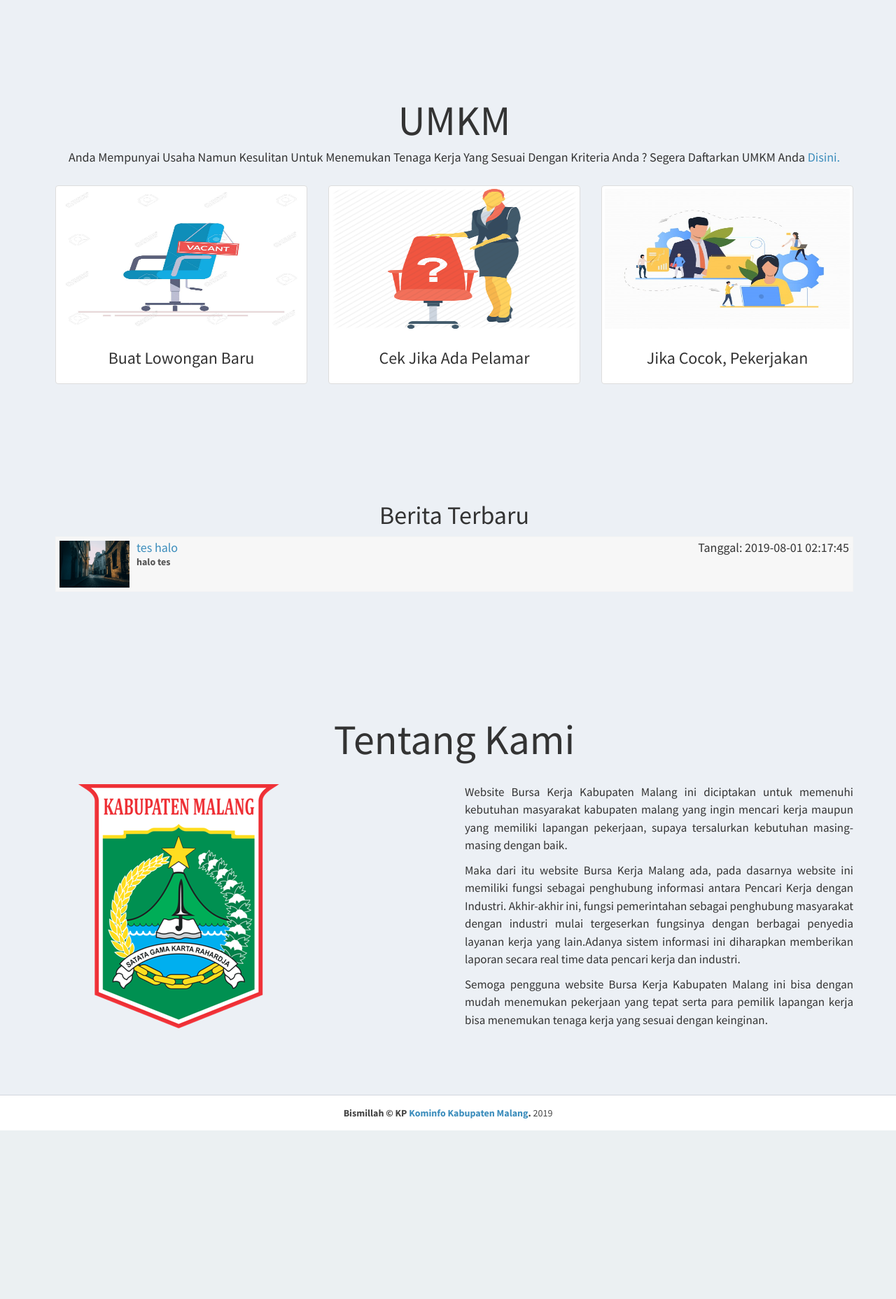
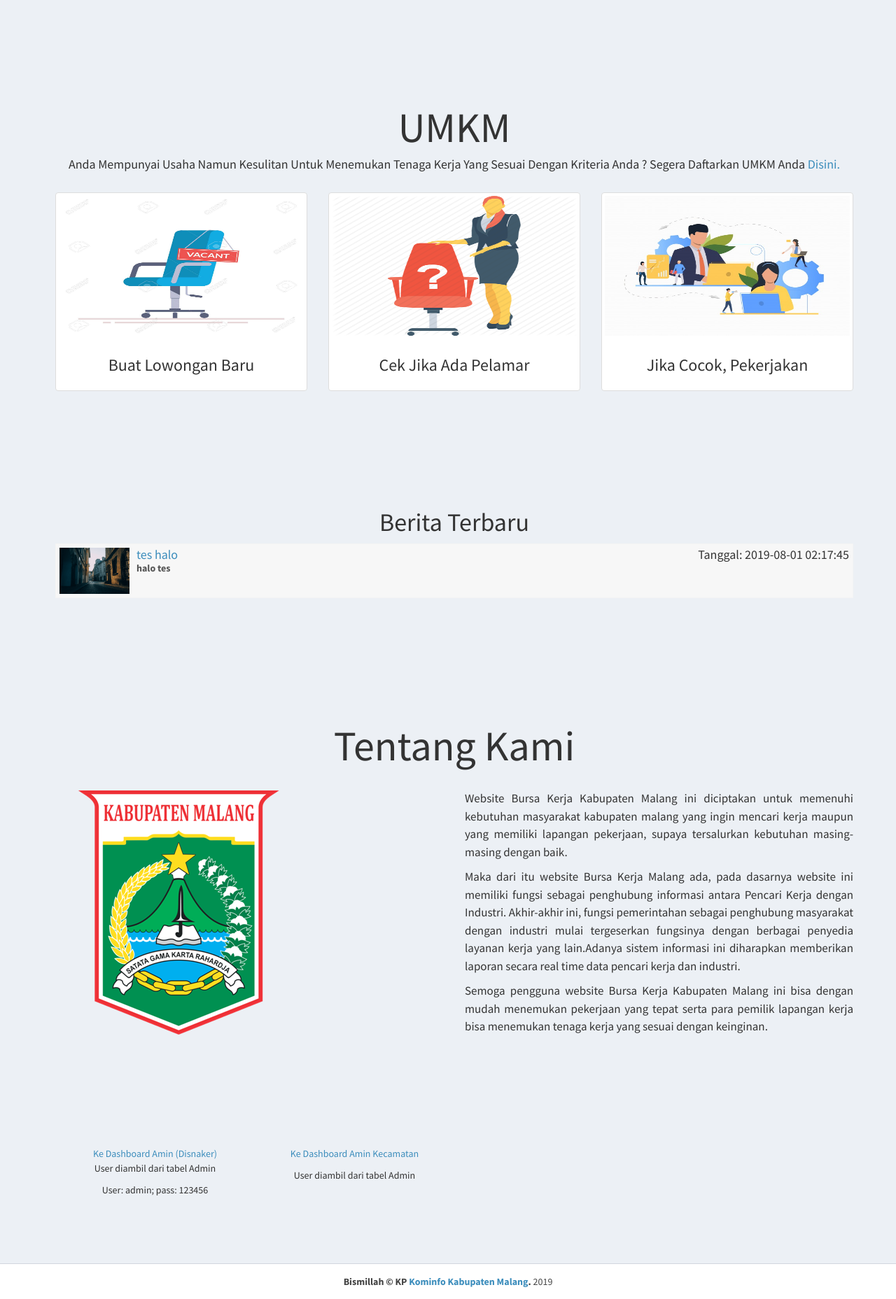
Before and after one commit to Haidar25/KP, a PHP site: page / in a window 1280 px wide. Shown: the part 2560-4417 px from the top of the page at 70% size. Before the commit the page ends 4176 px from the top, so only its background shows below. Run offline with PHP 8.4, Linux system fonts and the light colour scheme; data comes from the database, SQL or seed files in the repository.

Commit message:
fixing layout in index

```diff
--- a/index.php
+++ b/index.php
@@ -146,7 +146,7 @@
                 {
              ?>
             <div class="attachment-block clearfix">
-              <img class="attachment-img" src="img/photo1.png" alt="Attachment Image">
+              <img class="attachment-img" style="margin-right: 15px; padding: 3px" src="img/photo1.png" alt="Attachment Image">
               <div class="attachment-text">
                 <h4 class="attachment-heading"><a href="landingpage/view-job-post.php?id=<?php echo $row['id_jobpost']; ?>"><?php echo $row['jobtitle']; ?></a> <span class="attachment-heading pull-right">Rp.<?php echo $row['maximumsalary']; ?>/Bulan</span></h4>
                 <div class="attachment-text">
@@ -446,6 +446,26 @@
       </div>
     </section>
 
+    <section id="about" class="content-header padding-5">
+      <div class="container">
+        <div class="row">
+
+          <div class="col-md-12 text-center latest-job margin-bottom-20">
+            <div class="col-md-3">
+              <a href="dashboard/admin">Ke Dashboard  Amin (Disnaker)</a>
+              <p>User diambil dari tabel Admin</p>
+              <p>User: admin; pass: 123456</p>
+            </div>
+            <div class="col-md-3">
+              <a href="dashboard/admin_kec">
+                <p>Ke Dashboard Amin Kecamatan</p>
+              </a>
+              <p>User diambil dari tabel Admin</p>
+            </div>
+          </div>
+        </div>
+      </div>
+    </section>
   </div>
   <!-- /.content-wrapper -->
 
```
